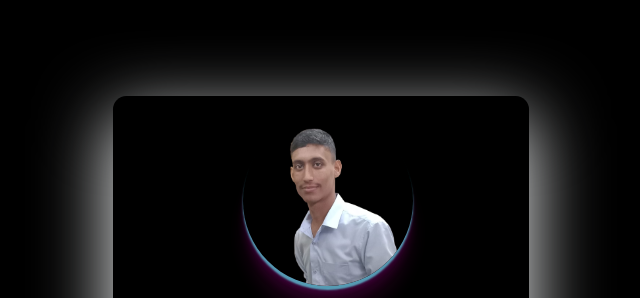
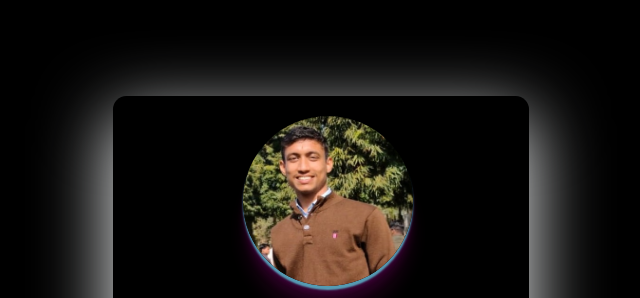
Before and after one commit to Gulshanray/Portfolio-., a plain HTML site: page index.html in a window 1280 px wide. Shown: the part 154-452 px from the top of the page, without its empty margins (567-1207 px from the left). Drawn offline with Linux system fonts and the light colour scheme.

Commit message:
Update index.html

```diff
--- a/index.html
+++ b/index.html
@@ -12,7 +12,7 @@
     <div class="first">
 
 <div class="second">
-    <div class="third"><img src="resumeimg.png"width="170cm" height="170cm" class="i"></div>
+    <div class="third"><img src="gulshan.jpeg"width="170cm" height="170cm" class="i"></div>
     <div class="name">Gulshan kumar Ray </div>
     <div class="name2">Trainee of ADIT-IBM</div>
     <div class="name3">@ National Skill Training Institute Dehradun</div>
```
